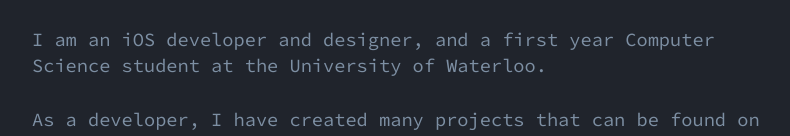
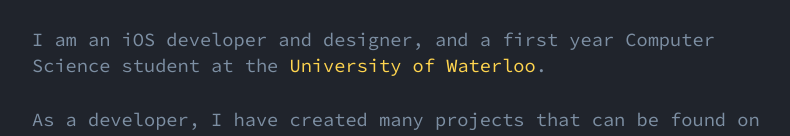
Before and after one commit to meteochu/meteochu.github.io, a plain HTML site: page index.html in a window 1280 px wide. Shown: the part 144-280 px from the top of the page, without its empty margins (243-1033 px from the left). Drawn offline with nearby package versions, Linux system fonts and the light colour scheme.

Commit message:
Add Waterloo yellow on the text

```diff
--- a/css/custom.css
+++ b/css/custom.css
@@ -69,3 +69,6 @@
 .sigma  {
     color: #2BB99D;
 }
+.waterloo {
+    color: #FFD54F;
+}
```
Also changed, not shown: index.html (+1 -1 lines).
